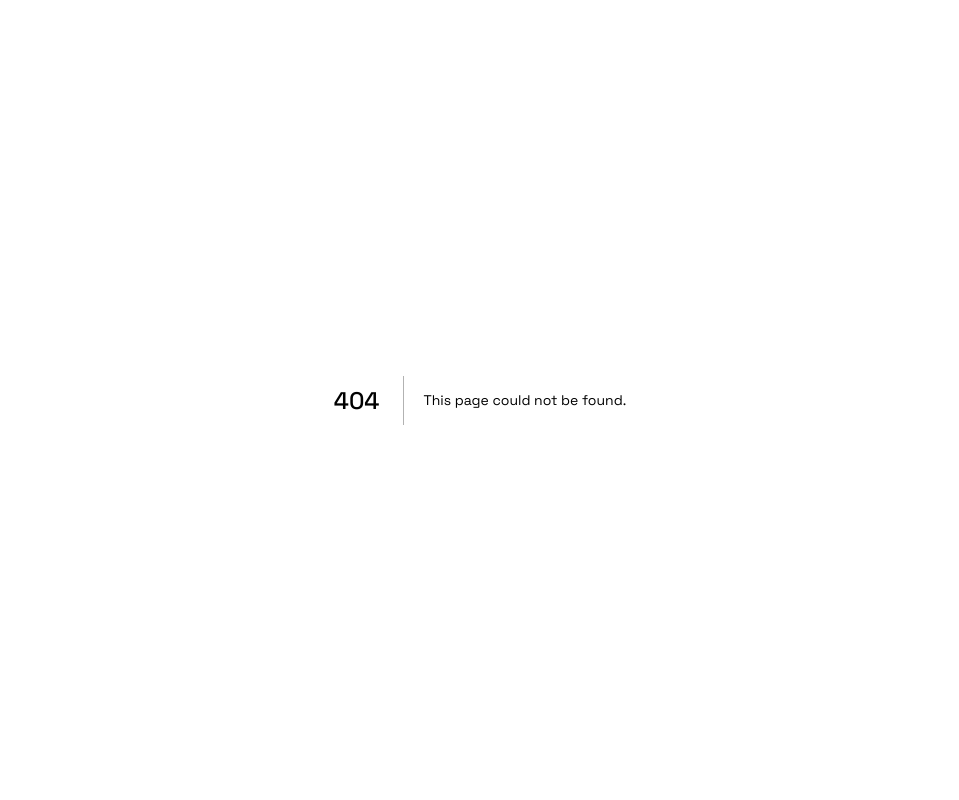
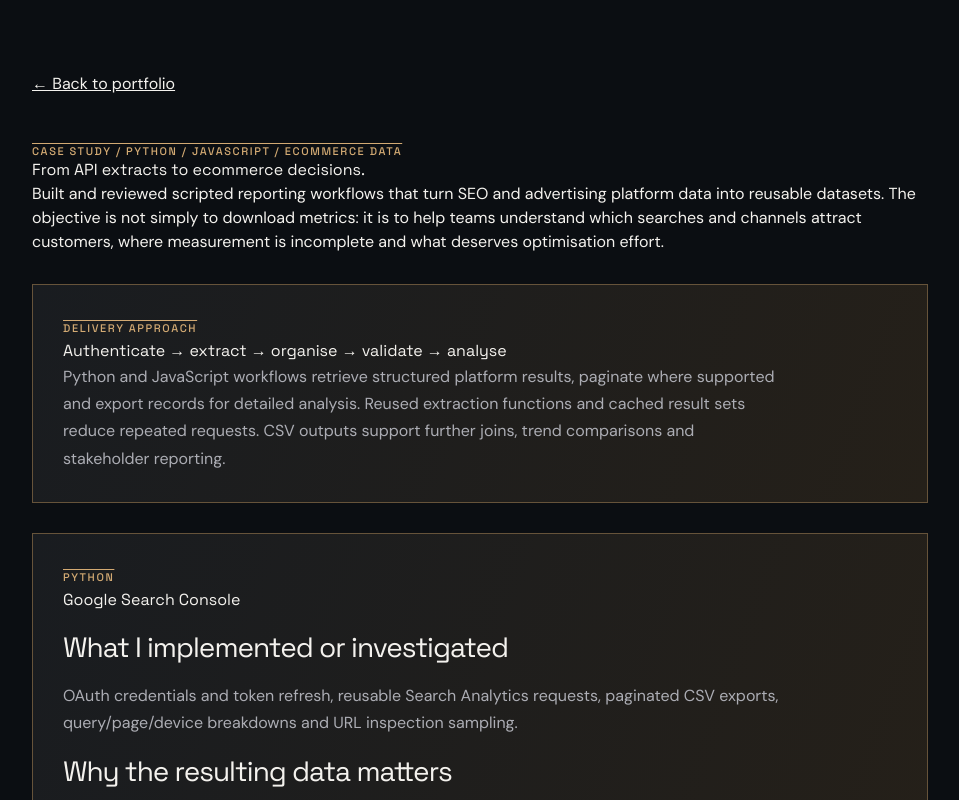
Before and after one commit to bonvallite/developer-portfolio, a Next.js app: page /data-extraction-automation in a window 1280 px wide. Before the commit this address had no page. Shown: the top 800 px of the page, without its empty margins (160-1119 px from the left). Built offline with nearby package versions, Linux system fonts and the light colour scheme.

Commit message:
docs: add public-safe ecommerce API extraction case study

```diff
--- /dev/null
+++ b/app/data-extraction-automation/page.tsx
@@ -0,0 +1,50 @@
+import Link from 'next/link';
+import type { Metadata } from 'next';
+
+// Public-safe case study only. Do not embed employer-owned scripts, OAuth files,
+// Search Console properties, advertising account identifiers or raw exports.
+// Reported capabilities describe source-review findings, not a live API demo.
+export const metadata: Metadata = {
+  title: 'Google Search Console & Ads API Automation | Ecommerce Analytics',
+  description: 'Python and JavaScript API extraction workflows for SEO, advertising and ecommerce reporting, including pagination, OAuth, CSV exports and measurement limitations.',
+  alternates: { canonical: '/data-extraction-automation' },
+};
+
+const sources = [
+  { name: 'Google Search Console', language: 'Python', implementation: 'OAuth credentials and token refresh, reusable Search Analytics requests, paginated CSV exports, query/page/device breakdowns and URL inspection sampling.', value: 'Understand organic discoverability, branded versus non-branded demand, page and collection visibility, device differences, keyword movement and indexing priorities.' },
+  { name: 'Google Ads', language: 'JavaScript', implementation: 'Programmatic Google Ads reporting through scripted requests and structured exports for campaign and conversion analysis.', value: 'Compare spend, paid-search demand and conversion signals to inform campaign optimisation and budget allocation.' },
+  { name: 'GA4 and Shopify', language: 'Measurement review', implementation: 'Cross-platform funnel and reporting reconciliation, including diagnosing differences between ecommerce orders and analytics purchase events.', value: 'Identify tracking gaps and separate traffic growth from revenue-generating visits before prioritising CRO work.' },
+];
+
+export default function DataExtractionAutomationPage() {
+  return <main className="container" style={{maxWidth:960,paddingTop:72,paddingBottom:100}}>
+    <Link href="/" style={{textDecoration:'underline'}}>← Back to portfolio</Link>
+    <p className="overline" style={{marginTop:48}}>CASE STUDY / PYTHON / JAVASCRIPT / ECOMMERCE DATA</p>
+    <h1>From API extracts to ecommerce decisions.</h1>
+    <p>Built and reviewed scripted reporting workflows that turn SEO and advertising platform data into reusable datasets. The objective is not simply to download metrics: it is to help teams understand which searches and channels attract customers, where measurement is incomplete and what deserves optimisation effort.</p>
+    <section className="flow-feature">
+      <span className="overline">DELIVERY APPROACH</span>
+      <h2>Authenticate → extract → organise → validate → analyse</h2>
+      <p>Python and JavaScript workflows retrieve structured platform results, paginate where supported and export records for detailed analysis. Reused extraction functions and cached result sets reduce repeated requests. CSV outputs support further joins, trend comparisons and stakeholder reporting.</p>
+    </section>
+    {sources.map((source) => <section key={source.name} className="flow-feature">
+      <span className="overline">{source.language.toUpperCase()}</span>
+      <h2>{source.name}</h2>
+      <h3>What I implemented or investigated</h3><p>{source.implementation}</p>
+      <h3>Why the resulting data matters</h3><p>{source.value}</p>
+    </section>)}
+    <section className="flow-feature">
+      <span className="overline">SEARCH CONSOLE / REPORTING DESIGN</span>
+      <h2>Thirty planned outputs, with explicit coverage limits.</h2>
+      <p>The reviewed Search Console script organises 30 reporting outputs, including performance trends, pages, queries, devices, search intent segments, monthly keyword positions and a sample of up to 250 high-impression URLs for URL inspection. Some outputs are API-limit explanations rather than extracted datasets and must not be counted as successful data pulls.</p>
+      <p>Daily and monthly comparisons should use clearly specified reporting windows. Search Console query exports are not guaranteed to contain every anonymised or low-frequency query; pagination does not remove API coverage limits. Indexing checks should be described as sampled diagnostics.</p>
+    </section>
+    <section className="flow-feature">
+      <span className="overline">ENGINEERING / VALIDATION</span>
+      <h2>Practical reliability improvements.</h2>
+      <p>The code review identified opportunities for explicit success/empty/error statuses, retry behaviour for URL inspections, missing-month handling, fixed full-month date boundaries, API-to-summary reconciliation and accurate labelling of HTTPS checks. These are recommended improvements, not claims that they have all been deployed.</p>
+    </section>
+    <p style={{fontSize:13,opacity:.8}}>Evidence boundary: This is a high-level description of reviewed work, not a public execution of client scripts. No private analytics exports, customer records, client account identifiers, credentials or production source are included. No revenue uplift, complete dataset coverage or GA4 extraction-script validation is claimed.</p>
+    <p><Link href="/python-automation" style={{color:'#ddb682',textDecoration:'underline'}}>See related Python automation work →</Link></p>
+  </main>;
+}
```
